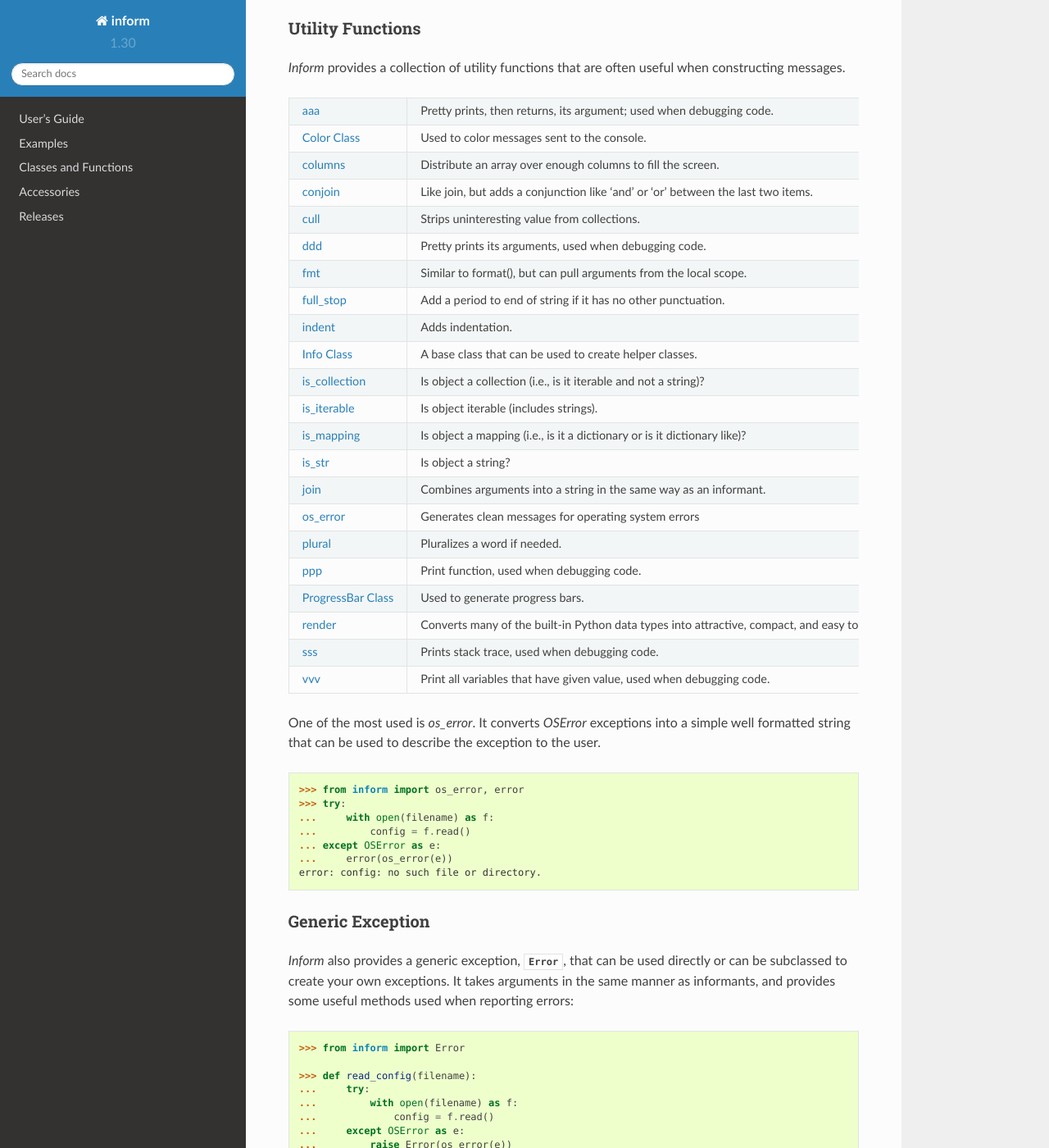
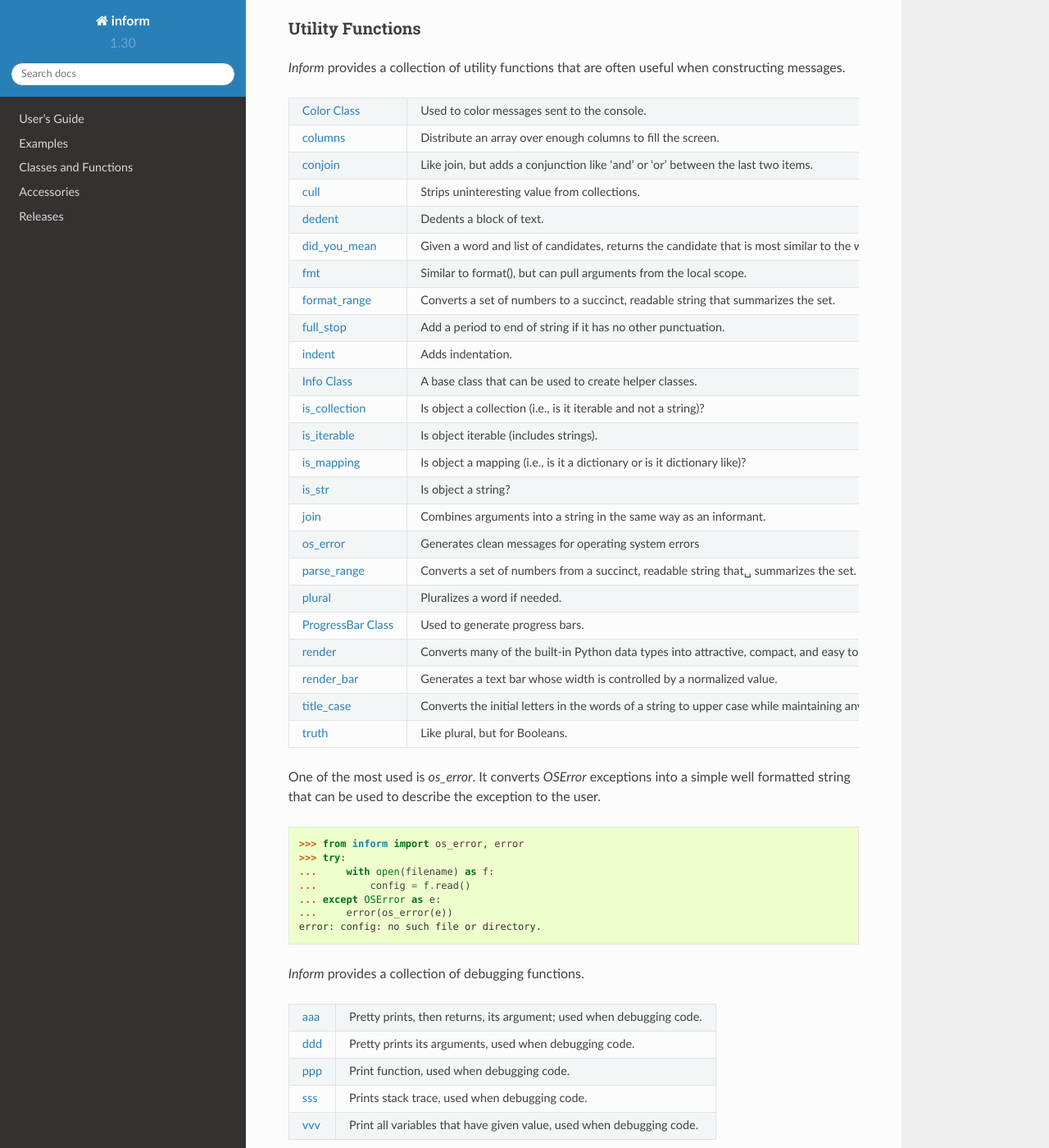
Before and after one commit to KenKundert/inform, a Sphinx documentation site: the page built from doc/index.rst, in a window 1280 px wide and 1400 px high, scrolled down 4436 px. Shown: the whole window at 82% size. Built offline with Sphinx 7.4.7 and the Read the Docs theme 2.0.0, drawn with Linux system fonts in a browser that asks for light colours; some of the changed text lies outside the part shown.

Commit message:
doc: update intro page

```diff
--- a/doc/index.rst
+++ b/doc/index.rst
@@ -271,11 +268,19 @@ constructing messages.
    * - :ref:`cull desc`
      - Strips uninteresting value from collections.
 
-   * - :ref:`ddd desc`
-     - Pretty prints its arguments, used when debugging code.
+   * - :ref:`dedent desc`
+     - Dedents a block of text.
+
+   * - :ref:`did_you_mean desc`
+     - Given a word and list of candidates, returns the candidate that is most
+       similar to the word.
 
    * - :ref:`fmt desc`
      - Similar to format(), but can pull arguments from the local scope.
+
+   * - :ref:`format_range desc`
+     - Converts a set of numbers to a succinct, readable string that summarizes
+       the set.
 
    * - :ref:`full_stop desc`
      - Add a period to end of string if it has no other punctuation.
@@ -304,11 +309,12 @@ constructing messages.
    * - :ref:`os_error desc`
      - Generates clean messages for operating system errors
 
+   * - :ref:`parse_range desc`
+     - Converts a set of numbers from a succinct, readable string that␣
+       summarizes the set.
+
    * - :ref:`plural desc`
      - Pluralizes a word if needed.
-
-   * - :ref:`ppp desc`
-     - Print function, used when debugging code.
 
    * - :ref:`progressbar desc`
      - Used to generate progress bars.
@@ -317,11 +323,15 @@ constructing messages.
      - Converts many of the built-in Python data types into attractive, compact,
        and easy to read strings.
 
-   * - :ref:`sss desc`
-     - Prints stack trace, used when debugging code.
+   * - :ref:`render_bar desc`
+     - Generates a text bar whose width is controlled by a normalized value.
 
-   * - :ref:`vvv desc`
-     - Print all variables that have given value, used when debugging code.
+   * - :ref:`title_case desc`
+     - Converts the initial letters in the words of a string to upper case while
+       maintaining any letters that are already upper case, such as acronyms.
+
+   * - :ref:`truth desc`
+     - Like plural, but for Booleans.
 
 One of the most used is *os_error*.  It converts *OSError* exceptions into
 a simple well formatted string that can be used to describe the exception to the
@@ -336,6 +346,25 @@ user.
     ... except OSError as e:
     ...     error(os_error(e))
     error: config: no such file or directory.
+
+*Inform* provides a collection of debugging functions.
+
+.. list-table::
+
+   * - :ref:`aaa desc`
+     - Pretty prints, then returns, its argument; used when debugging code.
+
+   * - :ref:`ddd desc`
+     - Pretty prints its arguments, used when debugging code.
+
+   * - :ref:`ppp desc`
+     - Print function, used when debugging code.
+
+   * - :ref:`sss desc`
+     - Prints stack trace, used when debugging code.
+
+   * - :ref:`vvv desc`
+     - Print all variables that have given value, used when debugging code.
 
 
 Generic Exception
@@ -363,6 +392,13 @@ used when reporting errors:
     ...     e.report()
     error: config: no such file or directory.
 
+The exception accepts both unnamed and named arguments.  All are recorded and
+available for later use.
+
+*template* may be added to the class as an attribute, in which case it acts as
+the default template for the exception (used to format the exception arguments
+into an error message).
+
 
 Documentation
 -------------
```
Also changed, not shown: other parts of doc/index.rst (+0 -3 lines), 1 other file.
